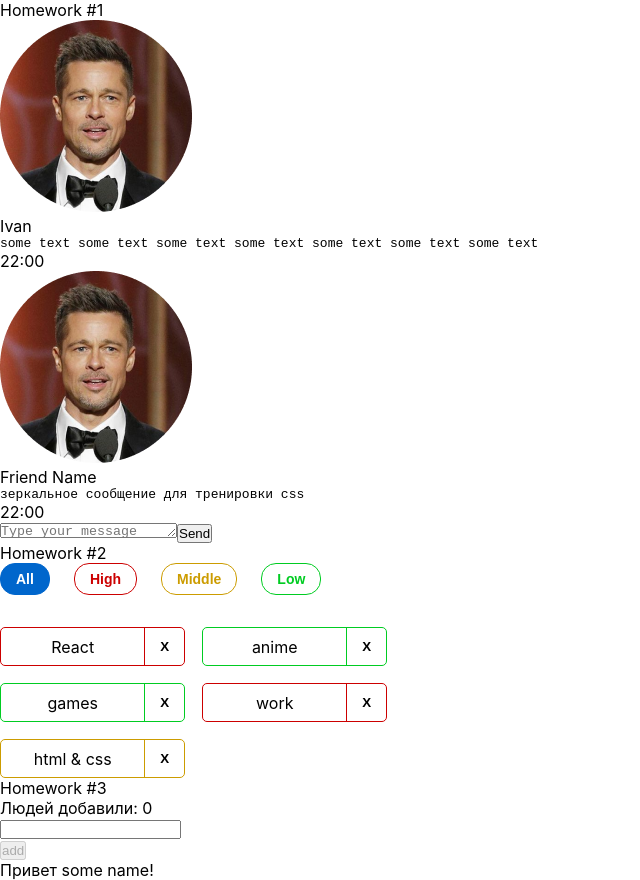
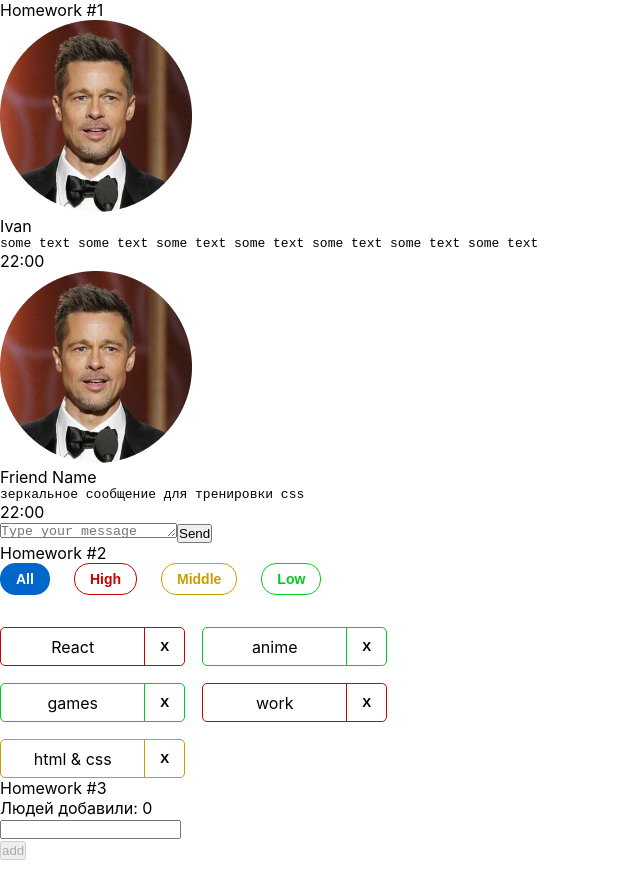
Before and after one commit to nikitastas/homework_2, a React (Create React App) app: page /#/pre-junior in a window 1280 px wide. Before the commit this address led to /. Shown: the whole page, without its empty margins (0-640 px from the left). Built offline with nearby package versions, Linux system fonts and the light colour scheme.

Commit message:
Completed s2 HW3.

```diff
--- a/src/s2-homeworks/hw03/Greeting.module.css
+++ b/src/s2-homeworks/hw03/Greeting.module.css
@@ -5,6 +5,7 @@
 }
 
 .error {
+    color: red
 }
 
 .input {
--- a/src/s2-homeworks/hw03/Greeting.tsx
+++ b/src/s2-homeworks/hw03/Greeting.tsx
@@ -2,14 +2,14 @@
 import s from './Greeting.module.css'
 
 type GreetingPropsType = {
-    name: any // need to fix any
-    setNameCallback: any // need to fix any
-    addUser: any // need to fix any
-    onBlur: any // need to fix any
-    onEnter: any // need to fix any
-    error: any // need to fix any
-    totalUsers: any // need to fix any
-    lastUserName?: any // need to fix any
+    name: string // need to fix any
+    setNameCallback: (e: ChangeEvent<HTMLInputElement>) => void // need to fix any
+    addUser: () => void // need to fix any
+    onBlur: () => void // need to fix any
+    onEnter: (e: KeyboardEvent<HTMLInputElement>) => void // need to fix any
+    error: string // need to fix any
+    totalUsers: number // need to fix any
+    lastUserName?: string // need to fix any
 }
 
 // презентационная компонента (для верстальщика)
@@ -25,7 +25,7 @@
         lastUserName,
     } // деструктуризация пропсов
 ) => {
-    const inputClass = s.errorInput // need to fix with (?:)
+    const inputClass = error ? s.errorInput : ''// need to fix with (?:)
 
     return (
         <div id={'hw3-form'} className={s.greetingForm}>
--- a/src/s2-homeworks/hw03/GreetingContainer.tsx
+++ b/src/s2-homeworks/hw03/GreetingContainer.tsx
@@ -3,18 +3,31 @@
 import { UserType } from './HW3'
 
 type GreetingContainerPropsType = {
-    users: any // need to fix any
-    addUserCallback: any // need to fix any
+    users: UserType[] // need to fix any
+    addUserCallback: (name: string) => void // need to fix any
 }
 
-export const pureAddUser = (name: any, setError: any, setName: any, addUserCallback: any) => {
+export const pureAddUser = (name: string, setError: (error: string) => void,
+                            setName: (name: string) => void, addUserCallback: (name: string) => void) => {
     // если имя пустое - показать ошибку, иначе - добавить юзера и очистить инпут
+    if (name.trim() === '') {
+        setError('Ошибка! Введите имя!')
+    } else {
+        addUserCallback(name)
+        setName('')
+    }
 }
 
-export const pureOnBlur = (name: any, setError: any) => { // если имя пустое - показать ошибку
+export const pureOnBlur = (name: string, setError: (error: string) => void) => { // если имя пустое - показать ошибку
+    if (name.trim() === '') {
+        setError('Ошибка! Введите имя!')
+    }
 }
 
-export const pureOnEnter = (e: any, addUser: any) => { // если нажата кнопка Enter - добавить
+export const pureOnEnter = (e: KeyboardEvent<HTMLInputElement>, addUser: () => void) => { // если нажата кнопка Enter - добавить
+    if (e.key === 'Enter') {
+        addUser()
+    }
 }
 
 // более простой и понятный для новичков
@@ -26,11 +39,11 @@
     addUserCallback,
 }) => {
     // деструктуризация пропсов
-    const [name, setName] = useState<any>('') // need to fix any
-    const [error, setError] = useState<any>('') // need to fix any
+    const [name, setName] = useState<string>('') // need to fix any
+    const [error, setError] = useState<string>('') // need to fix any
 
-    const setNameCallback = (e: any) => { // need to fix any
-        setName('some name') // need to fix
+    const setNameCallback = (e: ChangeEvent<HTMLInputElement>) => { // need to fix any
+        setName(e.currentTarget.value) // need to fix
 
         error && setError('')
     }
@@ -42,12 +55,12 @@
         pureOnBlur(name, setError)
     }
 
-    const onEnter = (e: any) => {
+    const onEnter = (e: KeyboardEvent<HTMLInputElement>) => {
         pureOnEnter(e, addUser)
     }
 
-    const totalUsers = 0 // need to fix
-    const lastUserName = 'some name' // need to fix
+    const totalUsers = users.length // need to fix
+    const lastUserName = users[users.length - 1]?.name // need to fix
 
     return (
         <Greeting
```
